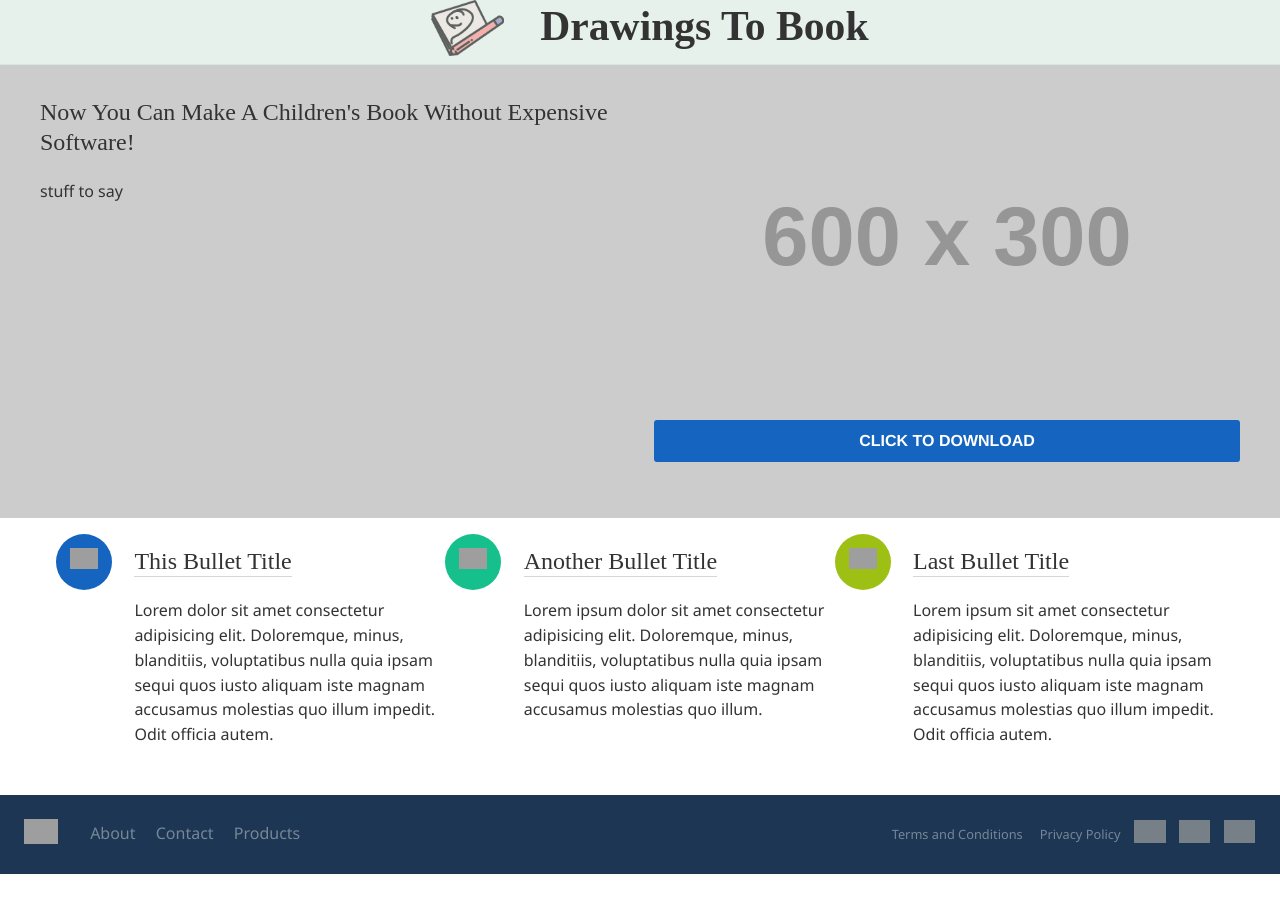
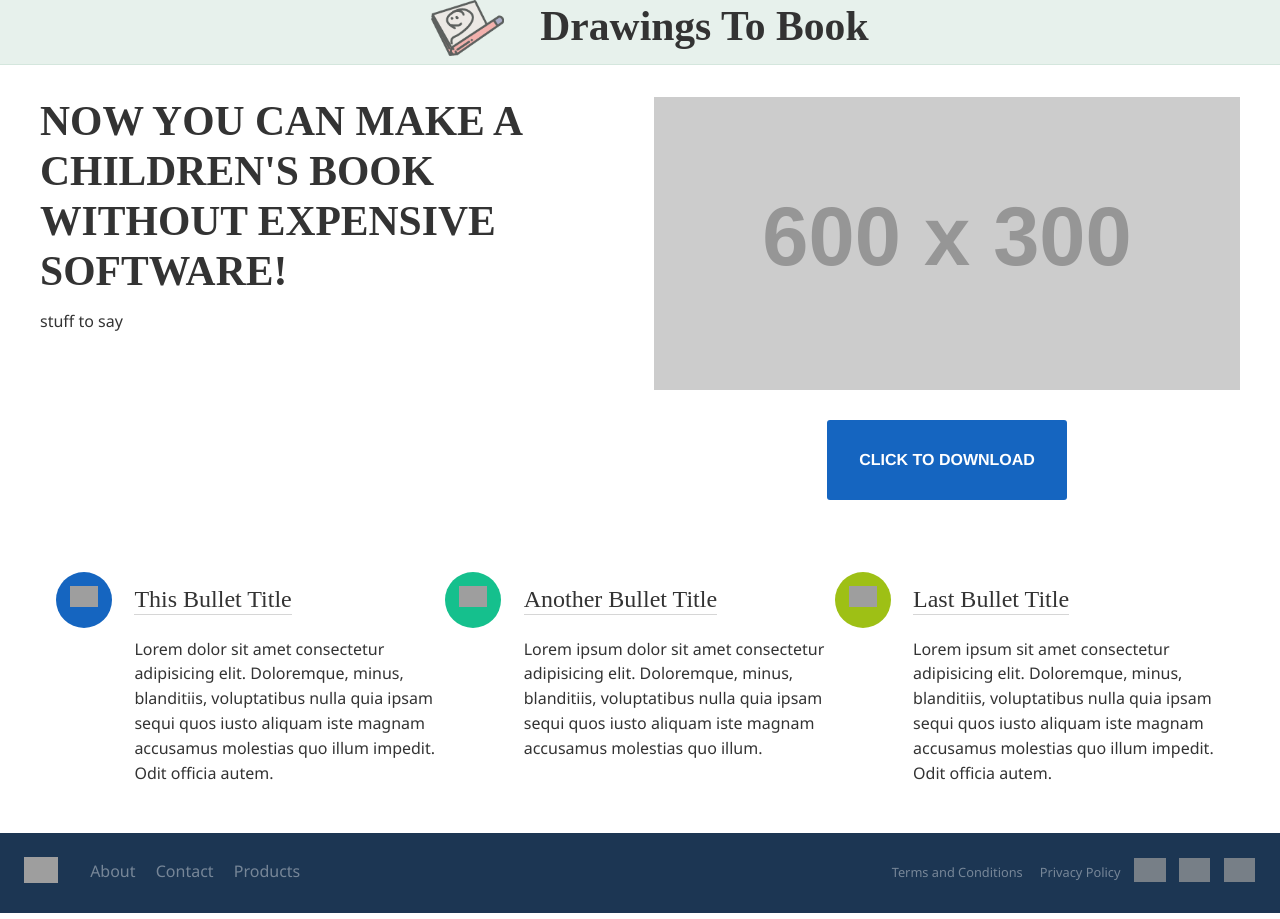
Before and after one commit to fourthirty-two/drawingstobook, a Jekyll site: the page built from index.html, in a window 1280 px wide. Built offline with Jekyll 4.4.1, drawn with Linux system fonts in a browser that asks for light colours; some web fonts are replaced; comment, search, counter and statistics services are not loaded; grey boxes are pictures that could not be loaded.

Commit message:
modal text

```diff
--- a/_sass/components/_modal.scss
+++ b/_sass/components/_modal.scss
@@ -20,6 +20,7 @@
   label {
     cursor: pointer;
     margin-bottom: 0;
+    text-align: center;
   }
 
   label img {
@@ -33,10 +34,10 @@
   }
 
   .modal-trigger {
-    display: block;
-    padding: 0.8em 1em;
+    padding: 2em;
     @extend button;
     text-transform: uppercase;
+    @include margin(null auto);
   }
 
   .modal-fade-screen { // overlay
--- a/_sass/patterns/_hero-unit.scss
+++ b/_sass/patterns/_hero-unit.scss
@@ -1,7 +1,7 @@
 .hero {
   $large-screen: 50em !default;
   align-items: center;
-  background: #ccc; //image-url("background-image.png");
+  // background: #ccc; //image-url("background-image.png");
   background-position: right;
   background-size: none;
   display: flex;
@@ -34,6 +34,10 @@
 
     }
 
+    .hero-left h1 {
+      text-transform: uppercase;
+    }
+
   }
 
 
--- a/index.html
+++ b/index.html
@@ -70,9 +70,9 @@
     <div class="hero">
       <div class="hero-content">
         <div class="hero-left">
-          <h2>
+          <h1>
             Now You Can Make A Children's Book Without Expensive Software!
-          </h2>
+          </h1>
           <p>
             stuff to say
           </p>
@@ -92,7 +92,7 @@
               <div class="modal-fade-screen">
                 <div class="modal-inner">
                   <div class="modal-close" for="modal-1"></div>
-                  <h1>Enter email</h1>
+                  <h1 style="text-align:center;">Yes I want the tools list!</h1>
                   <p class="modal-intro">
                     <!-- Begin MailChimp Signup Form -->
                     <link href="//cdn-images.mailchimp.com/embedcode/classic-10_7.css" rel="stylesheet" type="text/css">
```
Also changed, not shown: other parts of index.html (+0 -1 lines).
